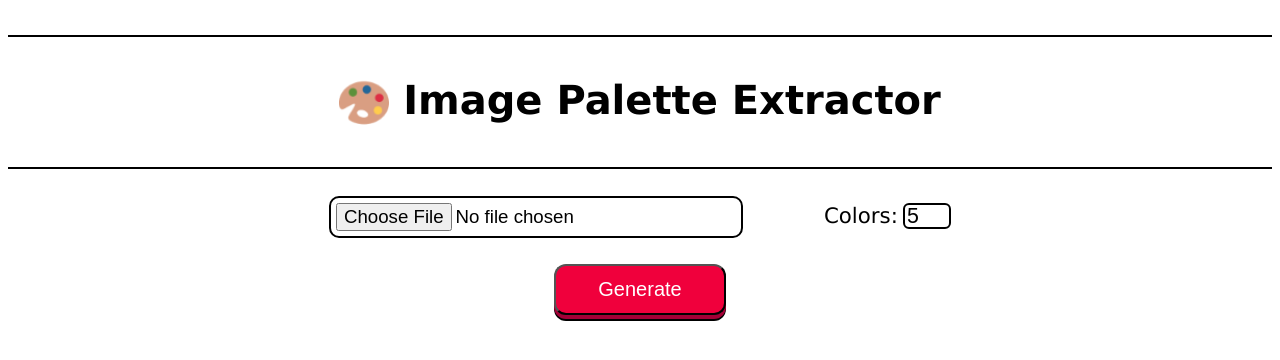
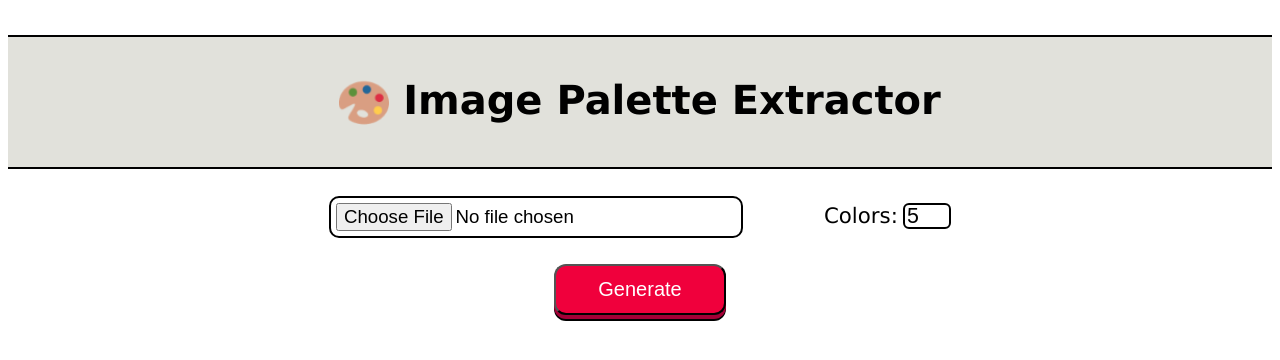
Before and after one commit to edselcodoy/image-palette-extractor, a Flask app: page / in a window 1280 px wide. Shown: the top 360 px of the page. Run offline with Flask 2, Linux system fonts and the light colour scheme.

Commit message:
update styles

```diff
--- a/static/styles.css
+++ b/static/styles.css
@@ -16,6 +16,7 @@ h1 {
     border: 2pt solid black;
     border-left: 0;
     border-right: 0;
+    background-color: #e1e1db;
 }
 
 h1 img {
```
